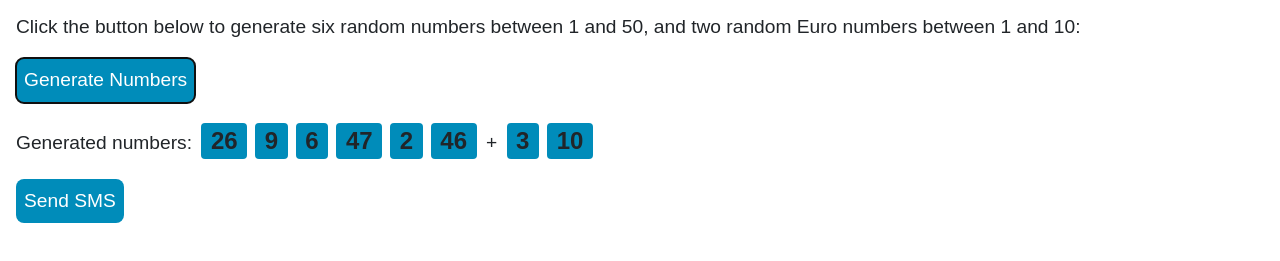
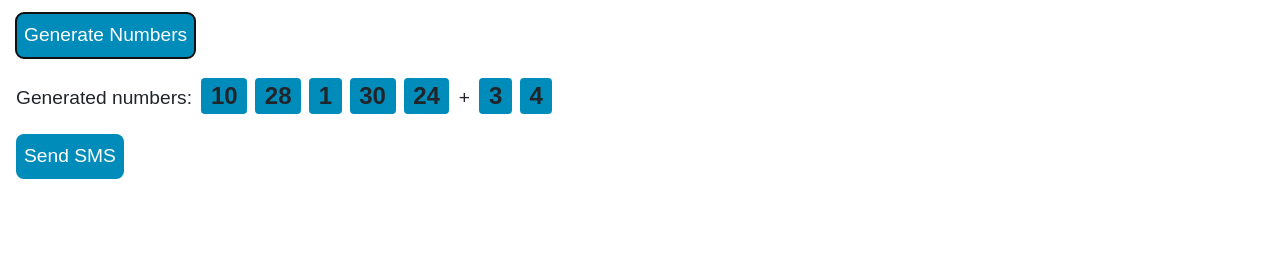
Before and after one commit to Alino/Eurojackpot-Numbers-Generator, a plain HTML site: page index.html in a window 1280 px wide. Both pictures are taken after a click on the button "Generate Numbers". Shown: the part 83-344 px from the top of the page. Drawn offline with nearby package versions, Linux system fonts and the light colour scheme.

Commit message:
remove code duplication and use 5 numbers instead of 6

```diff
--- a/index.html
+++ b/index.html
@@ -1,5 +1,6 @@
 <!DOCTYPE html>
 <html lang="en">
+
 <head>
   <meta charset="UTF-8">
   <meta name="viewport" content="width=device-width, initial-scale=1.0">
@@ -12,16 +13,19 @@
       margin: 0;
       padding: 0;
     }
+
     h1 {
       margin: 0;
       padding: 1rem;
       background-color: #008cba;
       color: #fff;
     }
+
     p {
       margin: 1rem;
       font-size: 1.2rem;
     }
+
     button {
       margin-left: 1rem;
       font-size: 1.2rem;
@@ -32,9 +36,11 @@
       border-radius: 0.5rem;
       cursor: pointer;
     }
+
     button:hover {
       background-color: #0077a3;
     }
+
     .badge {
       font-size: 1.5rem;
       font-weight: bold;
@@ -42,9 +48,10 @@
     }
   </style>
 </head>
+
 <body>
   <h1>Random Eurojackpot Numbers Generator</h1>
-    <p>Click the button below to generate six random numbers between 1 and 50, and two random Euro numbers between 1 and 10:</p>
+  <p></p>
   <div>
     <button onclick="generateNumbers()">Generate Numbers</button>
   </div>
@@ -53,41 +60,36 @@
     <button onclick="sendSms()">Send SMS</button>
   </div>
   <script>
-      function generateNumbers() {
+    function generateUniqueNumbers(count, max) {
       const numbers = [];
-        for (let i = 0; i < 6; i++) {
-          const number = Math.floor(Math.random() * 50) + 1;
+      while (numbers.length < count) {
+        const number = Math.floor(Math.random() * max) + 1;
         if (!numbers.includes(number)) {
           numbers.push(number);
-          } else {
-            i--;
         }
       }
-        const euroNumbers = [];
-        for (let i = 0; i < 2; i++) {
-          const euroNumber = Math.floor(Math.random() * 10) + 1;
-          if (!euroNumbers.includes(euroNumber)) {
-            euroNumbers.push(euroNumber);
-          } else {
-            i--;
+      return numbers;
     }
-        }
-        const generatedNumbers = document.getElementById('generatedNumbers');
-        generatedNumbers.innerHTML = '';
+
+    function displayNumbers(numbers, container) {
       numbers.forEach(number => {
         const badge = document.createElement('span');
         badge.classList.add('badge', 'm-1');
         badge.innerText = number;
-          generatedNumbers.appendChild(badge);
-        });
-        generatedNumbers.innerHTML += ' + ';
-        euroNumbers.forEach(euroNumber => {
-          const badge = document.createElement('span');
-          badge.classList.add('badge', 'm-1');
-          badge.innerText = euroNumber;
-          generatedNumbers.appendChild(badge);
+        container.appendChild(badge);
       });
     }
+
+    function generateNumbers() {
+      const numbers = generateUniqueNumbers(5, 50);
+      const euroNumbers = generateUniqueNumbers(2, 10);
+      const generatedNumbers = document.getElementById('generatedNumbers');
+      generatedNumbers.innerHTML = '';
+      displayNumbers(numbers, generatedNumbers);
+      generatedNumbers.innerHTML += ' + ';
+      displayNumbers(euroNumbers, generatedNumbers);
+    }
+
     function sendSms() {
       const numbers = document.getElementById('generatedNumbers').innerText;
       let message = `EJ `;
@@ -102,4 +104,5 @@
   </script>
   <script src="https://code.jquery.com/jquery-3.5.1.slim.min.js"></script>
 </body>
+
 </html>
```
Lines whose indentation alone changed are shown as unchanged.
